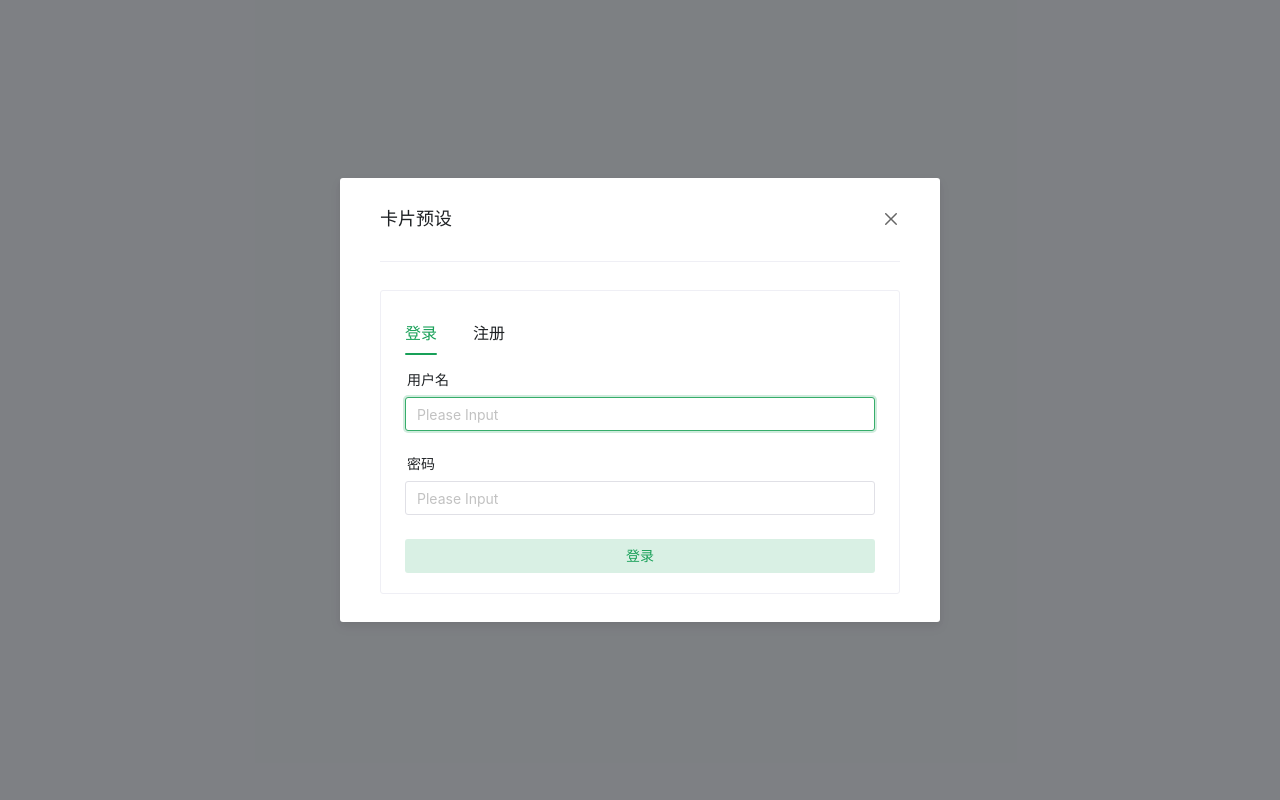
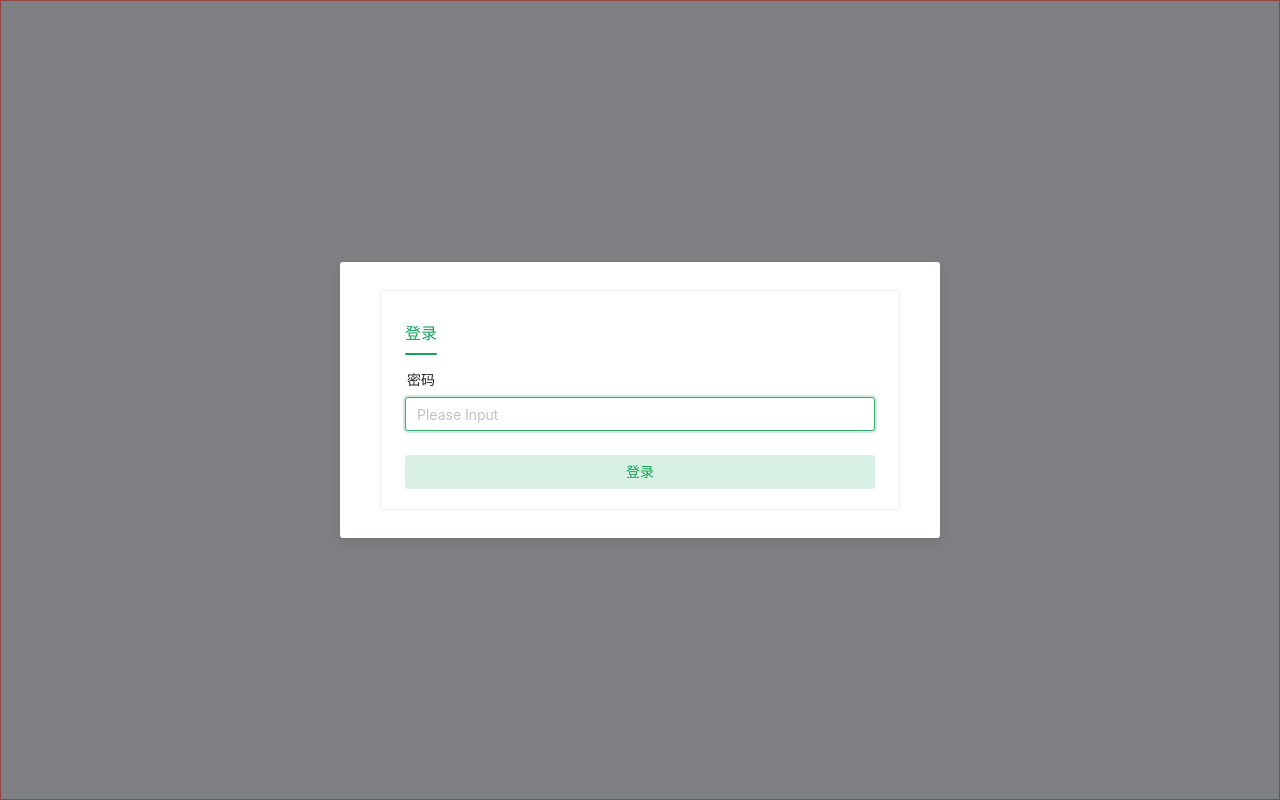
Before and after one commit to SinMu-L/chatweb, a Vue app: page / in a window 1280 px wide. Shown: the top 800 px of the page. Built offline with nearby package versions, Linux system fonts and the light colour scheme; what vue3-markdown-it would draw is missing.

Commit message:
使用组件添加了权限控制

```diff
--- a/src/App.vue
+++ b/src/App.vue
@@ -1,13 +1,13 @@
 <script setup>
 import ContainerTemplate from './components/ContainerTemplate.vue'
+import { NMessageProvider } from 'naive-ui'
 
 </script>
 
 <template>
-  <ContainerTemplate></ContainerTemplate>
+  <n-message-provider>
+    <ContainerTemplate></ContainerTemplate>
+  </n-message-provider>
 </template>
 
-<style scoped>
-
-
-</style>
+<style scoped></style>
--- a/src/components/ContainerTemplate.vue
+++ b/src/components/ContainerTemplate.vue
@@ -7,11 +7,11 @@ import Markdown from 'vue3-markdown-it';
 
 import Login from  './Login.vue'
 
-import { reactive, ref } from 'vue';
+import { reactive, ref, getCurrentInstance } from 'vue';
 import { useRouter, useRoute } from 'vue-router'
 
-const router = useRouter()
 const route = useRoute()
+const instaceV = getCurrentInstance()
 
 var setting = reactive({
     model: 'gpt-3.5-turbo',
@@ -35,7 +35,8 @@ var left_data = reactive({
                 { content: 'xxx', create_time: '2023-11-09 11:50:23', reversion: false, msgload: false },
             ]
         },
-    ]
+    ],
+    pwd: '123456'
 
 })
 
@@ -180,11 +181,16 @@ async function startStream(index) {
     return readStream();
 }
 
+function hasLogin(compomentName='Login'){
+    if(compomentName == 'login') return instaceV.proxy.hasLogin ? 'hidden': '';
+    if(compomentName == 'main') return instaceV.proxy.hasLogin ? '': 'hidden';
+}
+
 </script>
 
 <template>
-    <Login></Login>
-    <div class=" hidden grid grid-cols-12 h-full">
+    <Login class=" border border-red-400"></Login>
+    <div class=" grid grid-cols-12 h-full " :class="hasLogin('main')" >
         <div class=" col-span-2 h-full relative">
             <div class=" flex flex-col h-screen border ">
                 <!-- 新建按钮 -->
--- a/src/components/Login.vue
+++ b/src/components/Login.vue
@@ -1,8 +1,13 @@
 <script setup>
-import { defineComponent, ref } from 'vue'
+import { defineComponent, reactive, ref,getCurrentInstance } from 'vue'
 import { NButton, NModal, NTabs, NTabPane, NForm, NFormItem,NFormItemRow, NInput,NCard } from 'naive-ui'
+import { useMessage } from 'naive-ui'
+
+const instanceV = getCurrentInstance()
+const message = useMessage()
 
 const showModal = ref(true)
+var login_pwd = ref('')
 
 var bodyStyle = {
     width: '600px'
@@ -13,47 +18,35 @@ var segmented = {
     footer: 'soft'
 }
 
+function login(){
+    if(login_pwd.value === instanceV.proxy.loginPwd){
+        instanceV.proxy.hasLogin = true
+        showModal.value = false
+        message.success('密码正确...')
+    }else{
+        message.error('密码错误...')
+    }
+
+}
+
 </script>
 <template>
-    <div class=" h-screen w-screen bg-gray-300">
-        <!-- <n-button @click="showModal = true">
-            来吧
-        </n-button> -->
-        <n-modal v-model:show="showModal" class="custom-card" preset="card" :style="bodyStyle" title="卡片预设" size="huge"
-            :bordered="false" :segmented="segmented" :mask-closable="false" :close-on-esc="false">
-            <!-- <template #header-extra>
-                噢!
-            </template> -->
+    <div class=" h-screen w-screen bg-gray-300" :class=" showModal ? '':'hidden'">
+        <n-modal v-model:show="showModal" class="custom-card" preset="card" :style="bodyStyle" title="" size="huge"
+            :bordered="false" :close-on-esc="false" :closable="false" :maskClosable="false">
+
             <n-card>
                 <n-tabs class="card-tabs" default-value="signin" size="large" animated pane-wrapper-style="margin: 0 -4px"
                     pane-style="padding-left: 4px; padding-right: 4px; box-sizing: border-box;">
                     <n-tab-pane name="signin" tab="登录">
                         <n-form>
-                            <n-form-item-row label="用户名">
-                                <n-input />
-                            </n-form-item-row>
                             <n-form-item-row label="密码">
-                                <n-input />
+                                <n-input v-model:value="login_pwd" />
                             </n-form-item-row>
                         </n-form>
-                        <n-button type="primary" block secondary strong>
+                        <n-button type="primary" block secondary strong
+                        @click="login()">
                             登录
-                        </n-button>
-                    </n-tab-pane>
-                    <n-tab-pane name="signup" tab="注册">
-                        <n-form>
-                            <n-form-item-row label="用户名">
-                                <n-input />
-                            </n-form-item-row>
-                            <n-form-item-row label="密码">
-                                <n-input />
-                            </n-form-item-row>
-                            <n-form-item-row label="重复密码">
-                                <n-input />
-                            </n-form-item-row>
-                        </n-form>
-                        <n-button type="primary" block secondary strong>
-                            注册
                         </n-button>
                     </n-tab-pane>
                 </n-tabs>
--- a/src/main.js
+++ b/src/main.js
@@ -9,4 +9,6 @@ import router from './routes/index.js'
 const app = createApp(App)
 app.use(router)
 app.use(Markdown)
+app.config.globalProperties.loginPwd = '123456'
+app.config.globalProperties.hasLogin = true
 app.mount('#app')
```
